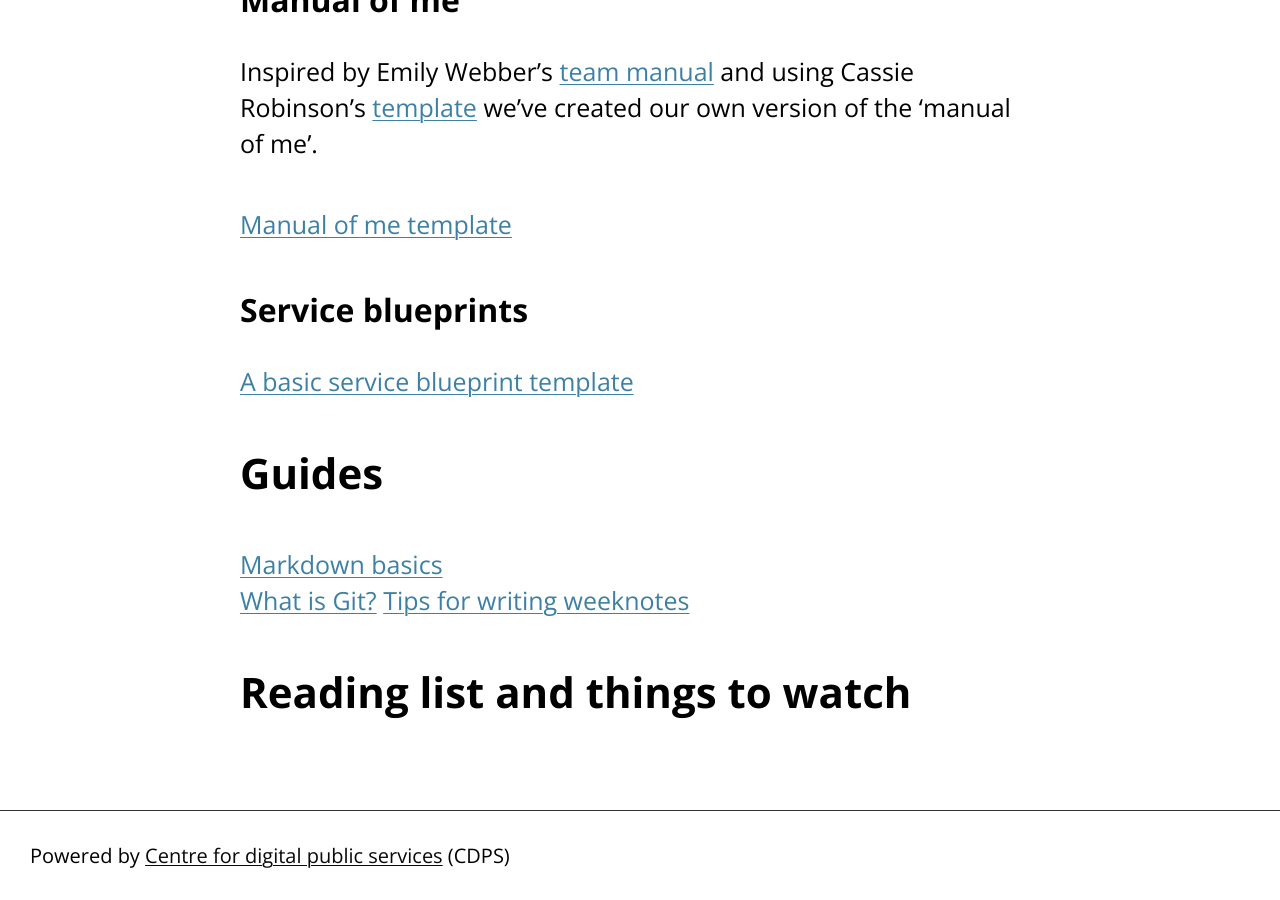
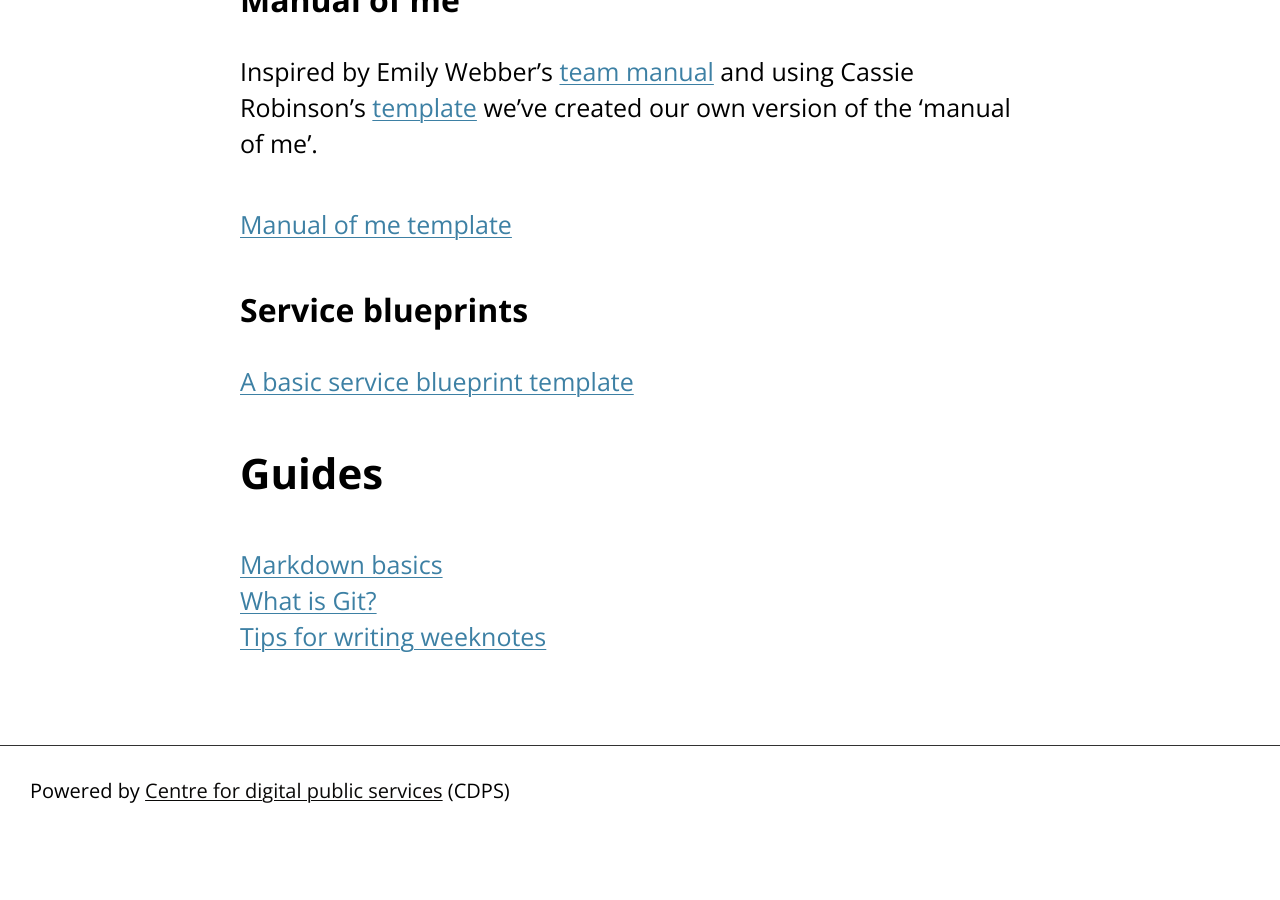
Before and after one commit to learnbymakingwales/learnbymakingwales.github.io, a Jekyll site: the page built from en/resource/index.md, in a window 1280 px wide and 900 px high, scrolled down 923 px. Built offline with Jekyll 4.4.1, drawn with Linux system fonts in a browser that asks for light colours; after the commit the page ends 1758 px from its top, so only the background shows below that.

Commit message:
removes reading list from resource page

```diff
--- a/en/resource/index.md
+++ b/en/resource/index.md
@@ -28,7 +28,5 @@ Inspired by Emily Webber's [team manual](https://emilywebber.co.uk/the-team-manu
 ## Guides
 
 [Markdown basics](/en/resource/markdown-basics.html) \
-[What is Git?](/en/resource/what-is-git.html)
+[What is Git?](/en/resource/what-is-git.html) \
 [Tips for writing weeknotes](/en/resource/tips-for-writing-weeknotes.html)
-
-## Reading list and things to watch
```
